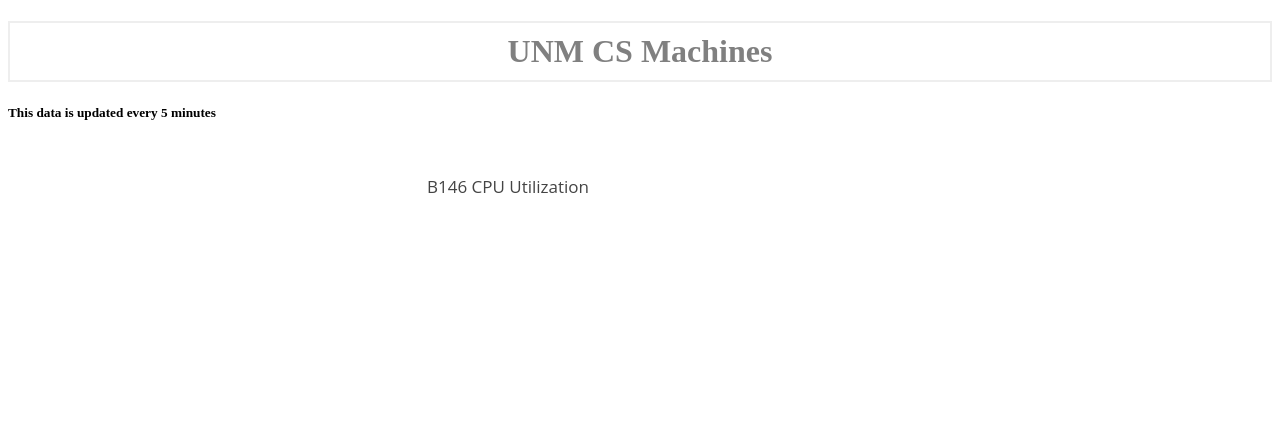
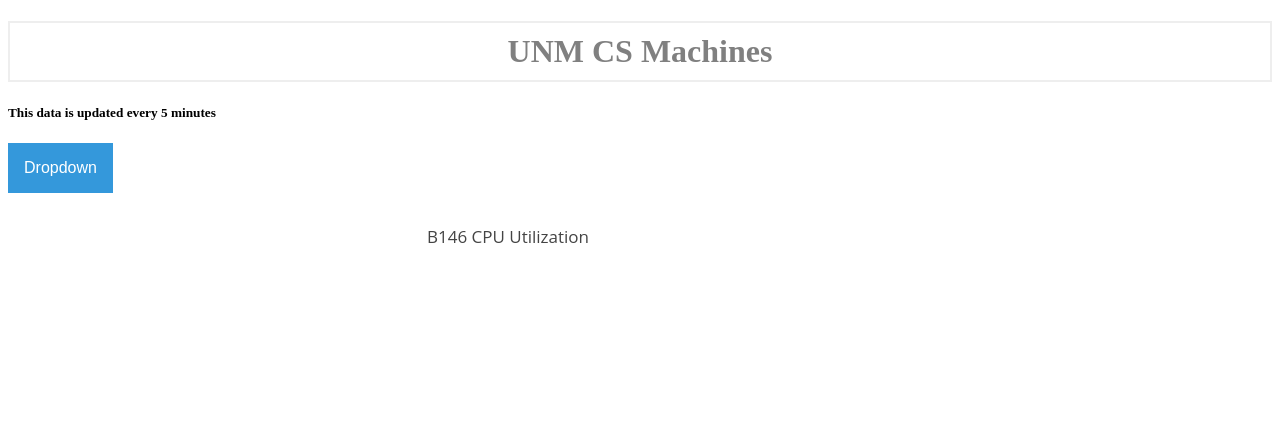
Before and after one commit to nicholaslivingstone/unmcs-monitoring, a Flask app: page / in a window 1280 px wide. Shown: the top 433 px of the page. Run offline with Flask 2, Linux system fonts and the light colour scheme; some libraries are stand-ins or nearby versions.

Commit message:
Added dynamic dropdown menu to show groups.

```diff
--- a/static/css/style.css
+++ b/static/css/style.css
@@ -1,16 +1,95 @@
-.terra {color:#c05131;}
-.sandia {color:#ed8b00;}
-.dusk {color:#8a387c;}
-.chile {color:#a8aa19;}
-.white {color:#ffffff;}
-.cherry {color:#ba0c2f;}
-.gray {color:#63666a;}
-.silver {color:#a7a8aa;}
-.noon {color:#ffc600;}
-.turquoise {color:#007a86;}
+.terra {
+    color: #c05131;
+}
+
+.sandia {
+    color: #ed8b00;
+}
+
+.dusk {
+    color: #8a387c;
+}
+
+.chile {
+    color: #a8aa19;
+}
+
+.white {
+    color: #ffffff;
+}
+
+.cherry {
+    color: #ba0c2f;
+}
+
+.gray {
+    color: #63666a;
+}
+
+.silver {
+    color: #a7a8aa;
+}
+
+.noon {
+    color: #ffc600;
+}
+
+.turquoise {
+    color: #007a86;
+}
+
 h1 {
     border: 2px #eee solid;
     color: gray;
     text-align: center;
     padding: 10px;
 }
+
+/* Dropdown Button */
+.dropbtn {
+    background-color: #3498DB;
+    color: white;
+    padding: 16px;
+    font-size: 16px;
+    border: none;
+    cursor: pointer;
+}
+
+/* Dropdown button on hover & focus */
+.dropbtn:hover, .dropbtn:focus {
+    background-color: #2980B9;
+}
+
+/* The container <div> - needed to position the dropdown content */
+.dropdown {
+    position: relative;
+    display: inline-block;
+}
+
+/* Dropdown Content (Hidden by Default) */
+.dropdown-content {
+    display: none;
+    position: absolute;
+    background-color: #f1f1f1;
+    min-width: 160px;
+    box-shadow: 0px 8px 16px 0px rgba(0, 0, 0, 0.2);
+    z-index: 1;
+}
+
+/* Links inside the dropdown */
+.dropdown-content a {
+    color: black;
+    padding: 12px 16px;
+    text-decoration: none;
+    display: block;
+}
+
+/* Change color of dropdown links on hover */
+.dropdown-content a:hover {
+    background-color: #ddd
+}
+
+/* Show the dropdown menu (use JS to add this class to the .dropdown-content container when the user clicks on the dropdown button) */
+.show {
+    display: block;
+}
--- a/templates/index.html
+++ b/templates/index.html
@@ -10,6 +10,34 @@
 <h1> UNM CS Machines</h1>
     <h5> This data is updated every 5 minutes </h5>
 
+    <script>
+        /* When the user clicks on the button,
+    toggle between hiding and showing the dropdown content */
+        function myFunction() {
+            document.getElementById("groupDdcontent").classList.toggle("show");
+        }
+
+        // Close the dropdown menu if the user clicks outside of it
+        window.onclick = function (event) {
+            if (!event.target.matches('.dropbtn')) {
+                var dropdowns = document.getElementsByClassName("dropdown-content");
+                var i;
+                for (i = 0; i < dropdowns.length; i++) {
+                    var openDropdown = dropdowns[i];
+                    if (openDropdown.classList.contains('show')) {
+                        openDropdown.classList.remove('show');
+                    }
+                }
+            }
+        }
+    </script>
+
+    <div class="dropdown">
+        <button onclick="myFunction()" class="dropbtn" id="groupDropdown">Dropdown</button>
+        <div id="groupDdcontent" class="dropdown-content">
+        </div>
+    </div>
+
     <div class="flex-container">
         <div id="B146Grid" style="width: 1000px;height:1200px;"></div>
         <div id="FE2065Grid" style="width: 1000px;height:1000px;"></div>
@@ -20,10 +48,25 @@
     <script>
         const hosts = {{ APIData |tojson }};
 
+        dropDown = document.getElementById("groupDdcontent");
+        Object.keys(hosts).forEach(function(groupName, index){
+            var node = document.createElement('a');
+            var linkText = document.createTextNode(groupName);
+            node.appendChild(linkText);
+            node.onclick = function () {setGroup(groupName)};
+            dropDown.appendChild(node);
+        });
+
+
         renderHeatmap(document.getElementById('B146Grid'), 6, 'B146','CPU utilization');
         renderHeatmap(document.getElementById('FE2065Grid'), 5, 'FE2065', 'CPU utilization');
 
+        function setGroup(group){
+            document.querySelector("#groupDropdown").textContent = group;
+        }
+
         function renderHeatmap(element, gridWidth, groupName, itemName){
+
             groupData = hosts[groupName]
             const gridHeight = Math.ceil(groupData.length / gridWidth);
 
```
